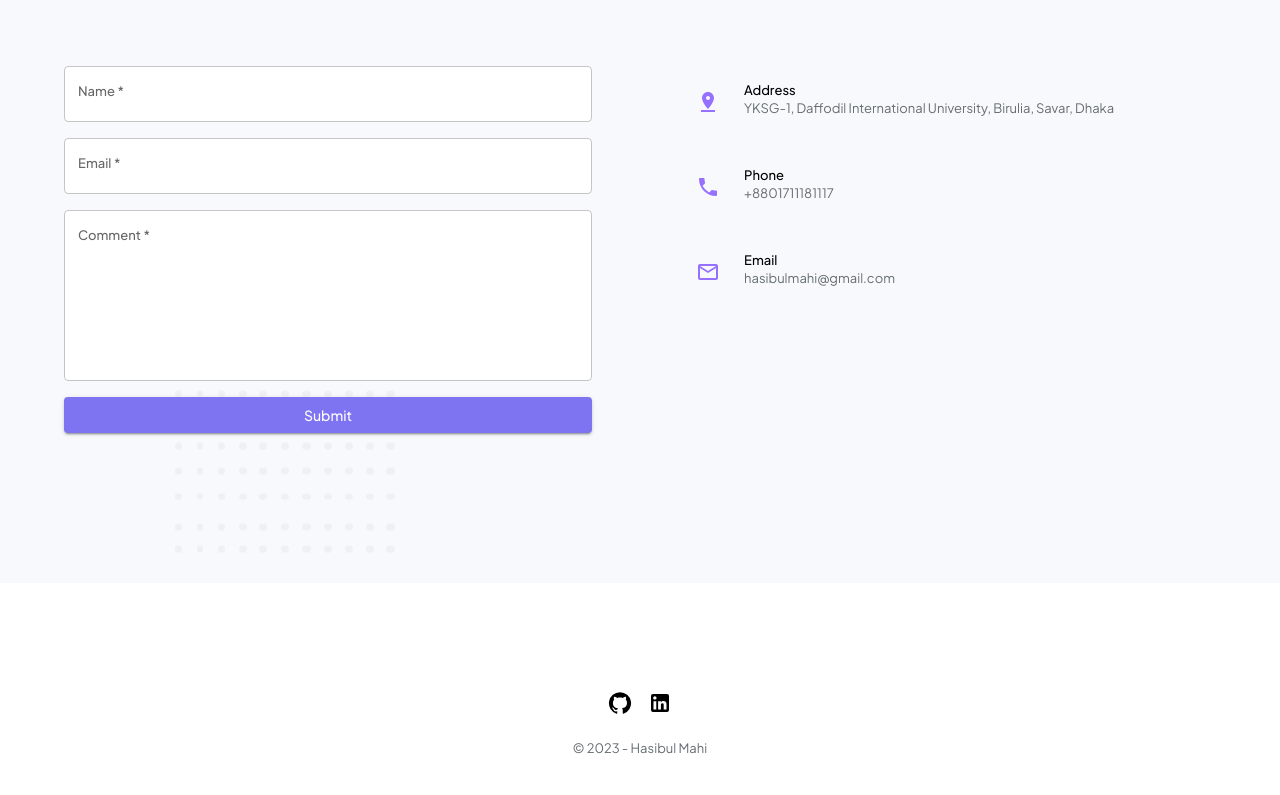
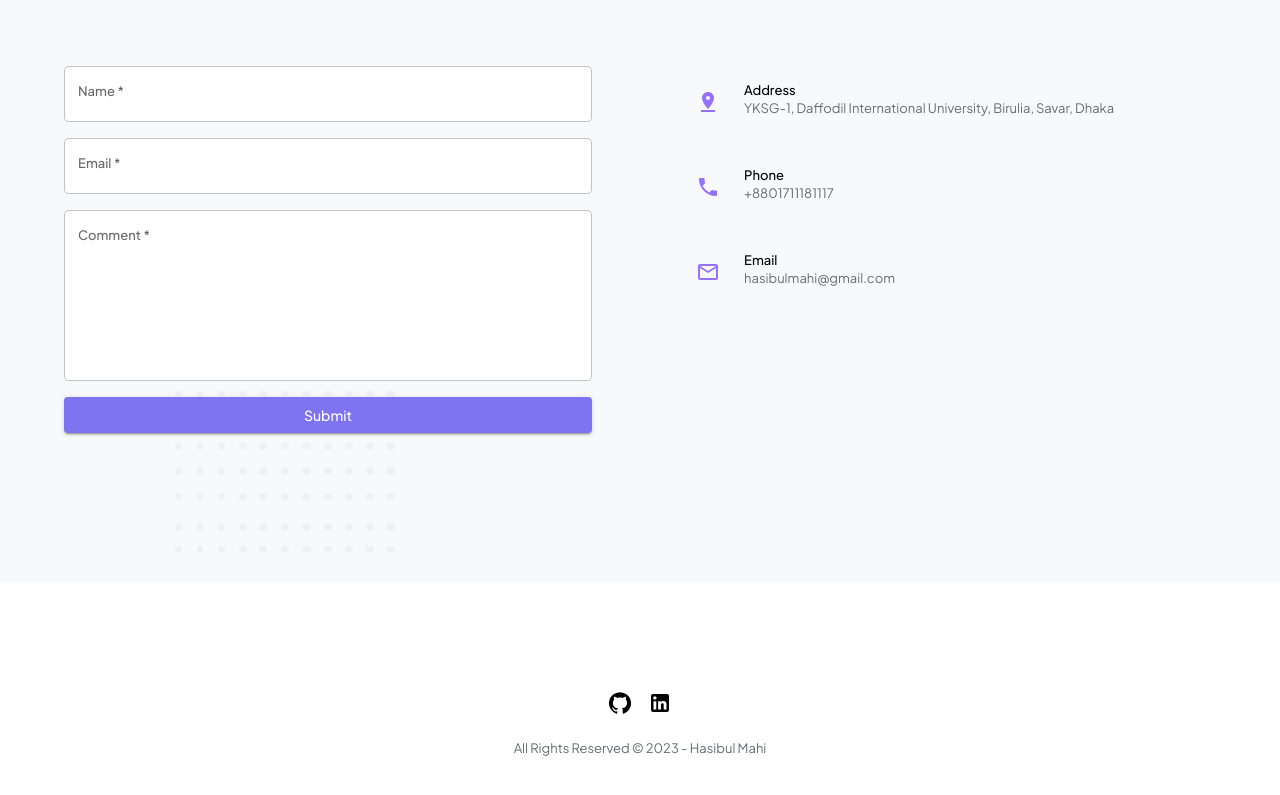
Before and after one commit to hasibulmahi/personal-portfolio, a Next.js app: page / in a window 1280 px wide. Shown: the part 4075-4870 px from the top of the page. Built offline with nearby package versions, Linux system fonts and the light colour scheme.

Commit message:
Update footer.component.js

```diff
--- a/components/footer/footer.component.js
+++ b/components/footer/footer.component.js
@@ -30,7 +30,7 @@ function Footer({ bg }) {
             </IconButton>
           ))}
       </Box>
-      <Typography fontSize={13}>© 2023 - Hasibul Mahi</Typography>
+      <Typography fontSize={13}>All Rights Reserved © 2023 - Hasibul Mahi</Typography>
     </Box>
   );
 }
```
